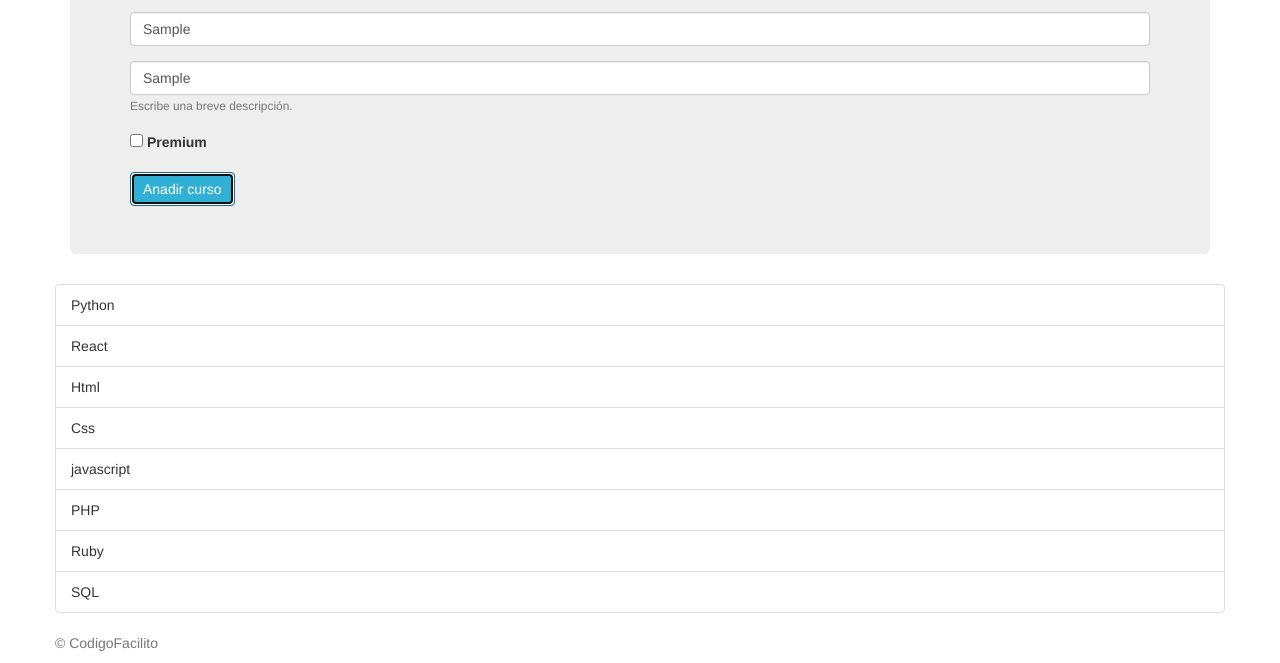
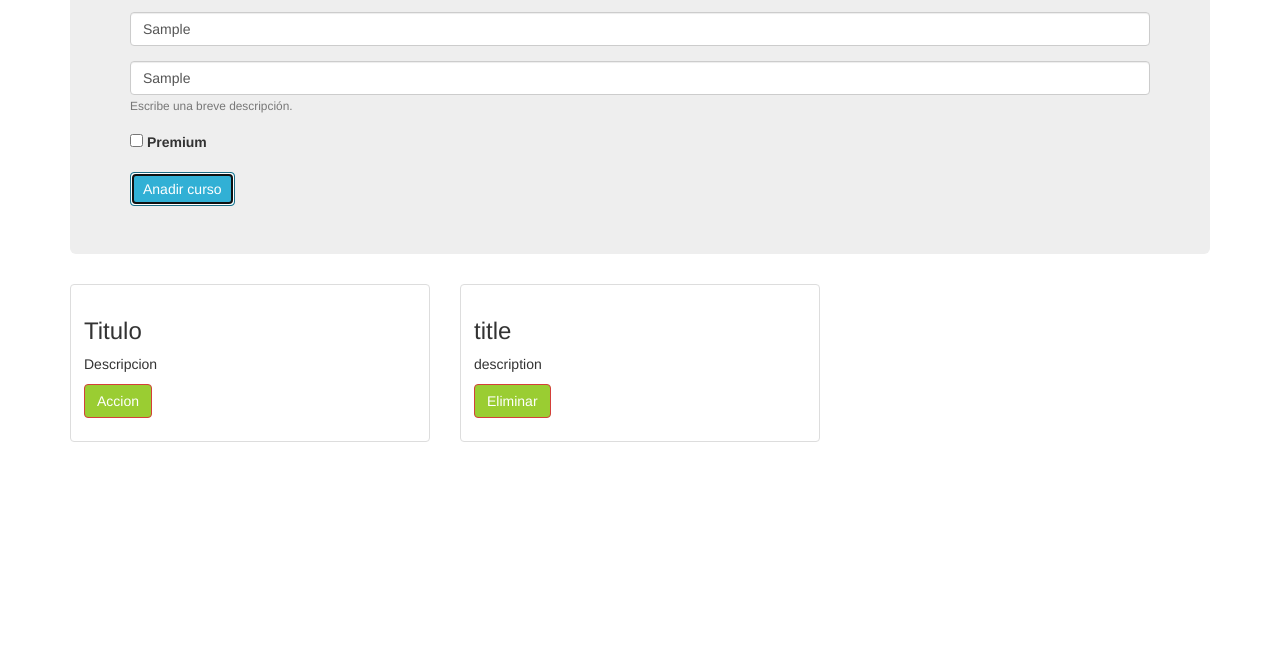
Before and after one commit to diazpolanco13/domFacilito, a website: page index.html in a window 1280 px wide. Both pictures are taken after typing "Sample", "Sample" into the empty fields and a click on the button "Anadir curso". Shown: the part 216-879 px from the top of the page. After the commit the page ends 800 px from the top, so only its background shows below. Drawn offline with nearby package versions, Linux system fonts and the light colour scheme.

Commit message:
anadienod contenido

```diff
--- a/index.html
+++ b/index.html
@@ -40,10 +40,33 @@
         </div>
 
         <button type="submit" id="create-course" class="btn btn-info">Anadir curso</button>
-    </form>
+
+      </form>
 
     </div>
-    <div class="row">
+
+
+
+  <div class="row">
+    <div class="col-sm-6 col-md-4">
+      <div class="thumbnail">
+        <div class="caption">
+          <h3 id="title card"> Titulo </h3>
+          <p id="description_card"> Descripcion </p>
+          <p>
+            <a href="#" class="btn btn-danger">Accion</a>
+          </p>
+        </p>
+      </div>
+     </div>
+    </div>
+  </div>
+
+
+  <!-- </div>   -->
+ <!-- </div> -->
+
+    <!-- <div class="row">
         <ul class="list-group">
             <li class="list-group-item" id="first-course">Python</li>
             <li class="list-group-item">React</li>
@@ -55,15 +78,16 @@
             <li class="list-group-item">SQL</li>
         </ul>
     </div>
-  </div>
+  </div> -->
 
-  <footer>
+
+  <!-- <footer>
     <div class="container">
       <div class="row">
         <p class="copyright text-muted">&copy; CodigoFacilito</p>
       </div>
     </div>
-  </footer>
+  </footer> -->
 
   </body>
   <script type="text/javascript" src="./src/index.js"></script>
--- a/src/index.js
+++ b/src/index.js
@@ -1,7 +1,7 @@
-const title = document.getElementById('title');
+// const title = document.getElementById('title');
+// const description = document.getElementById('description');
 //title.innerHTML = "Super Titulo";
 
-const description = document.getElementById('description');
 // description.innerHTML = "Listado de cursos";
 
 
@@ -38,28 +38,81 @@ const description = document.getElementById('description');
 //   console.log(`Tecla presionada ${e.key} y su codigo es ${e.keyCode}`);
 // })
 
+
+
+
+//con un checkbox
+// const checkbox = document.getElementById('checkbox');
+
+// checkbox.addEventListener('change', function(){
+//   console.log('Cambio de valor')
+// });
+
+// // con un formulario
+// let title_form = document.getElementById('title-form');
+
+// title_form.addEventListener('change', function(){
+//   console.log('Cambio de valor');
+// });
+
+
+
+const row = document.querySelector('.row');
+
+
 const form = document.getElementById('course-form');
-console.log(form)
-
 form.addEventListener('submit', function(e){
   e.preventDefault();
 
+  let title = document.getElementById('title-form').value;
   let description = document.getElementById('description-form').value;
 
-  console.log(title);
-  console.log(description);
+  create_card(title, description);
 });
 
-//con un checkbox
-const checkbox = document.getElementById('checkbox');
 
-checkbox.addEventListener('change', function(){
-  console.log('Cambio de valor')
-});
+    function create_card_by_innerHTML(title, description){
+      let html = `<div class="col-sm-6 col-md-4">\
+                    <div class="thumbnail">\
+                      <div class="caption">\
+                        <h3 id="title card"> ${title} </h3>\
+                        <p id="description_card"> ${description} </p>\
+                        <p><a href="#" class="btn btn-danger">Accion</a></p>\
+                      </div>\
+                    </div>\
+                  </div>`;
+  row.innerHTML += html;
+  };
 
-// con un formulario
-let title_form = document.getElementById('title-form');
+    function create_card(title, description) {
 
-title_form.addEventListener('change', function(){
-  console.log('Cambio de valor');
-});
+      let div = document.createElement('div');
+      div.className = 'col-sm-6 col-md-4';
+
+      let thumbnail = document.createElement('div');
+      thumbnail.className ='thumbnail';
+
+      let caption = document.createElement('div');
+      caption.className = 'caption';
+
+      let h3 = document.createElement('h3');
+      h3.textContent = 'title';
+
+      let p1 = document.createElement('p');
+      p1.textContent = 'description';
+
+      let p2 = document.createElement('p');
+      let a = document.createElement('a');
+      a.className = 'btn btn-danger';
+      a.textContent = 'Eliminar';
+
+      p2.appendChild(a);
+      caption.appendChild(h3);
+      caption.appendChild(p1);
+      caption.appendChild(p2);
+
+      thumbnail.appendChild(caption);
+      div.appendChild(thumbnail);
+
+      row.appendChild(div);
+    };
```
